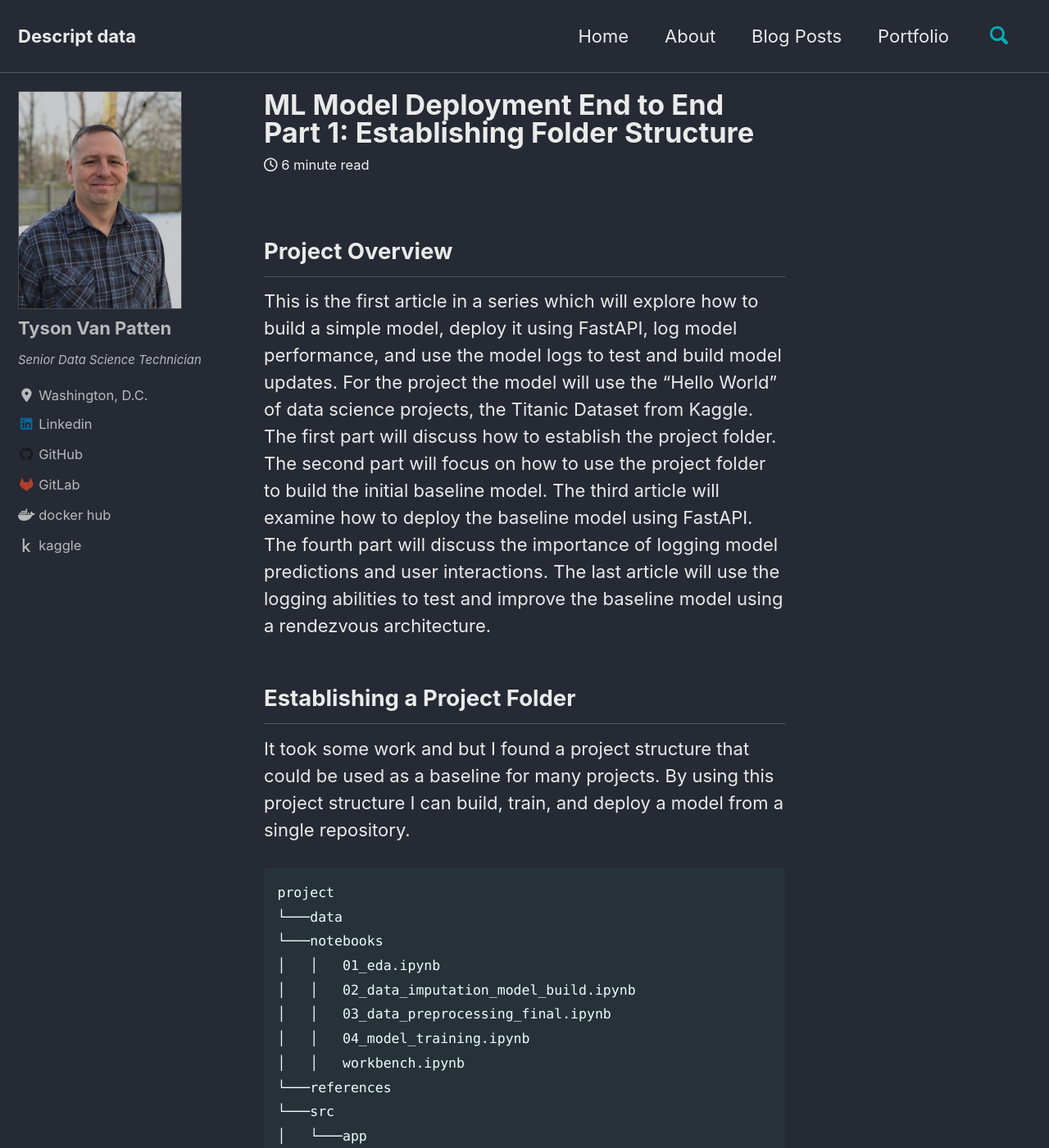
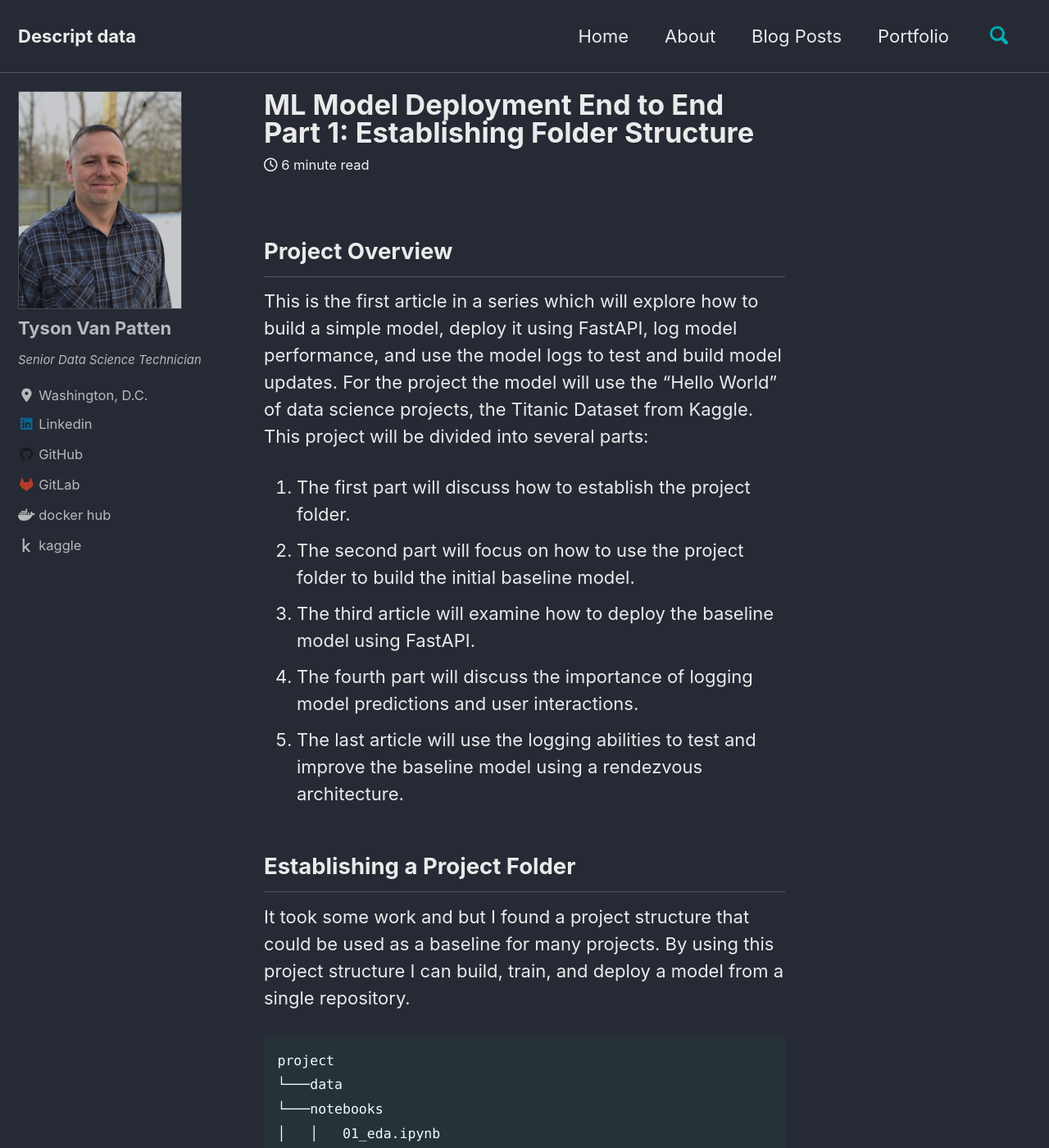
Before and after one commit to tvanpat/tvanpat, a Jekyll site: the page built from _posts/2021-01-06-e2e-model-deployment-part1.md, in a window 1280 px wide and 1400 px high. Shown: the whole window at 82% size. Built offline with Jekyll 4.4.1, drawn with Linux system fonts in a browser that asks for light colours; cached includes are drawn as plain includes; nearby versions of some CDN libraries; comment, search, counter and statistics services are not loaded; some of the changed text lies outside the part shown.

Commit message:
added new post

```diff
--- a/_posts/2021-01-06-e2e-model-deployment-part1.md
+++ b/_posts/2021-01-06-e2e-model-deployment-part1.md
@@ -6,7 +6,15 @@ excerpt: "A quick and easy way to establish folder structure for a ML training a
 ---
 
 <H2>Project Overview</H2>
-This is the first article in a series which will explore how to build a simple model, deploy it using FastAPI, log model performance, and use the model logs to test and build model updates.  For the project the model will use the "Hello World" of data science projects, the Titanic Dataset from Kaggle.  The first part will discuss how to establish the project folder.  The second part will focus on how to use the project folder to build the initial baseline model.  The third article will examine how to deploy the baseline model using FastAPI.  The fourth part will discuss the importance of logging model predictions and user interactions.  The last article will use the logging abilities to test and improve the baseline model using a rendezvous architecture.
+This is the first article in a series which will explore how to build a simple model, deploy it using FastAPI, log model performance, and use the model logs to test and build model updates.  For the project the model will use the "Hello World" of data science projects, the Titanic Dataset from Kaggle.  This project will be divided into several parts:
+
+<ol>
+<li>The first part will discuss how to establish the project folder.</li>
+<li>The second part will focus on how to use the project folder to build the initial baseline model.</li>
+<li>The third article will examine how to deploy the baseline model using FastAPI.</li>
+<li>The fourth part will discuss the importance of logging model predictions and user interactions.</li>
+<li>The last article will use the logging abilities to test and improve the baseline model using a rendezvous architecture.</li>
+</ol>
 
 <H2>Establishing a Project Folder</H2>
 It took some work and but I found a project structure that could be used as a baseline for many projects.  By using this project structure I can build, train, and deploy a model from a single repository.
```
Also changed, not shown: _posts/2021-01-15-e2e-model-deployment-part2.md (added, +61 -0 lines), README.md.
